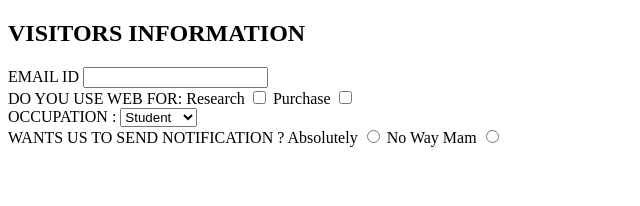
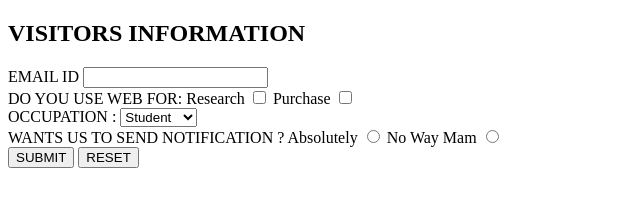
Before and after one commit to Rushikeshs96/React-30, a website: page Form/Form2/index.html in a window 1280 px wide. Shown: the whole page, without its empty margins (0-640 px from the left). Drawn offline with Linux system fonts and the light colour scheme.

Commit message:
buttons added

```diff
--- a/Form/Form2/index.html
+++ b/Form/Form2/index.html
@@ -46,6 +46,10 @@
             <label for="not">No Way Mam</label>
             <input type="radio" name="not">
         </div>
+        <div>
+            <button type="submit">SUBMIT</button>
+            <button type="reset">RESET</button>
+        </div>
     </div>
 </body>
 
```
